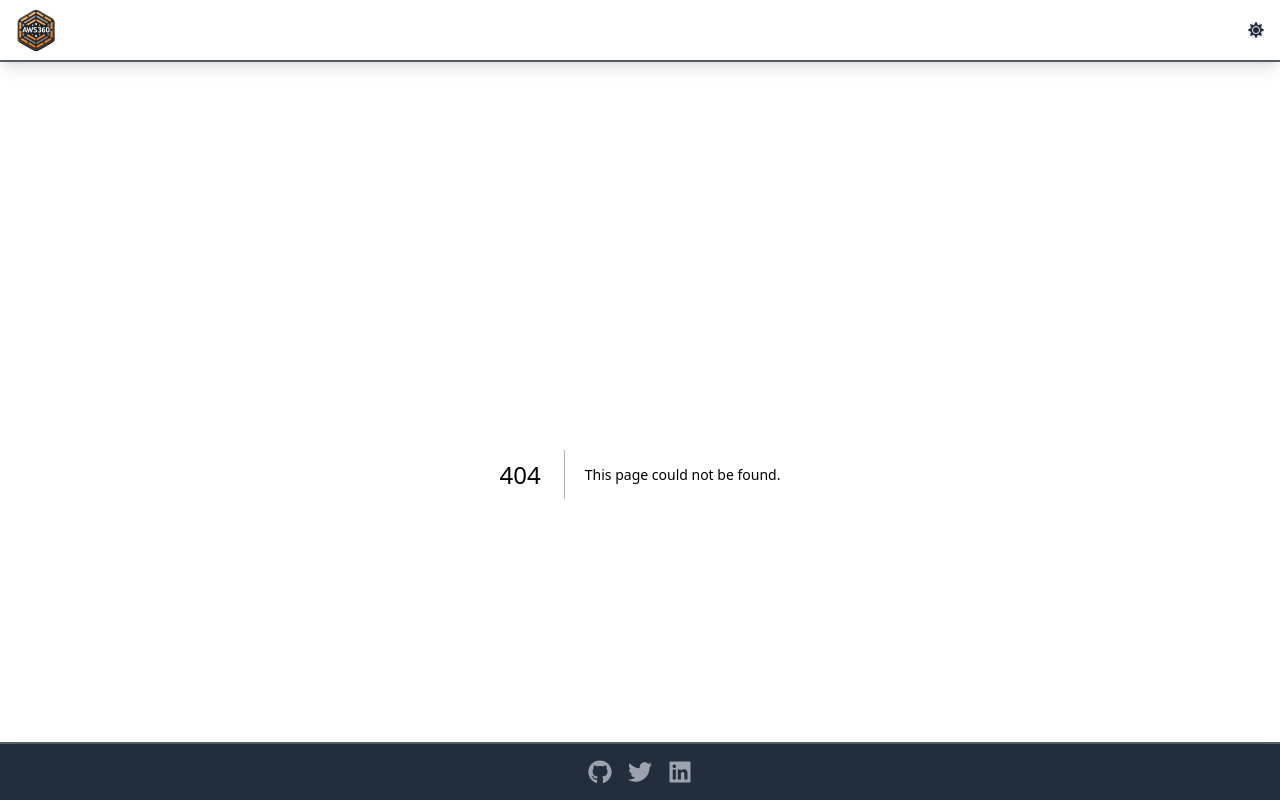
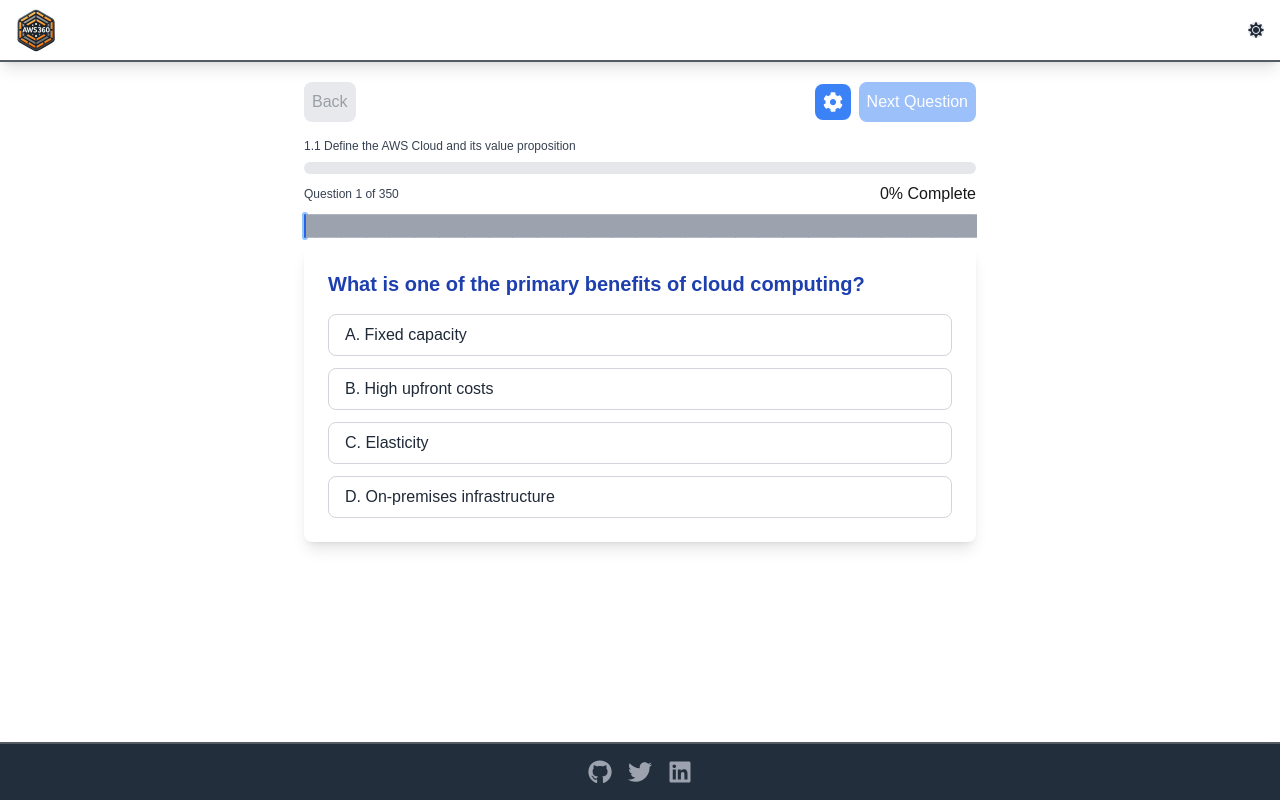
Before and after one commit to mutaremalcolm/aws_revision_app, a Next.js app: page /cloud-practitioner/quiz in a window 1280 px wide. Before the commit this address had no page. Built offline with nearby package versions, Linux system fonts and the light colour scheme.

Commit message:
feat: implemented the logic to handle the quiz for the Certified Cloud Practitioner component

```diff
--- a/app/cloud practitioner/page.tsx
+++ b/app/cloud-practitioner/page.tsx
@@ -2,7 +2,7 @@
 
 import { useRouter } from 'next/navigation';
 import Image from 'next/image';
-import cppBadge from './public/cppicon.png';
+import  cppBadge  from '/public/cppicon.png';
 
 // import question arrays
 import { cloudPractitionerCloudConceptsDefinition } from '../questions/cloud-practitioner/1-cloud-concepts/1.1';
--- /dev/null
+++ b/app/cloud-practitioner/quiz/page.tsx
@@ -0,0 +1,11 @@
+// app/cloud-practitioner/quiz/page.tsx
+import Quiz from "@/app/components/quiz/Quiz";
+import cloudPractitionerQuestions from "@/app/questions/cloud-practitioner";
+
+const CloudPractitionerQuiz = () => {
+    return (
+        <Quiz questions={cloudPractitionerQuestions} quizKey='cloudPractitioner' />
+    );
+};
+
+export default CloudPractitionerQuiz;
```
